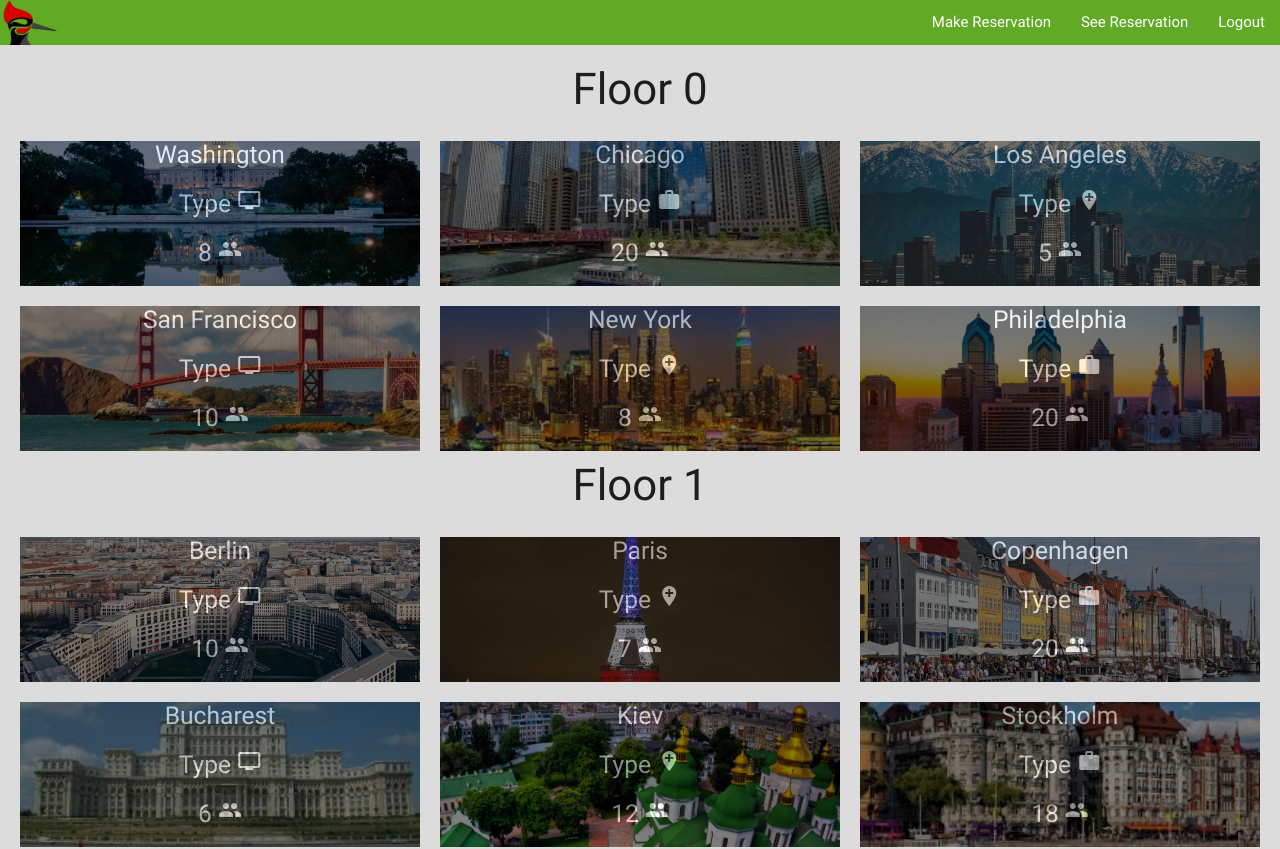
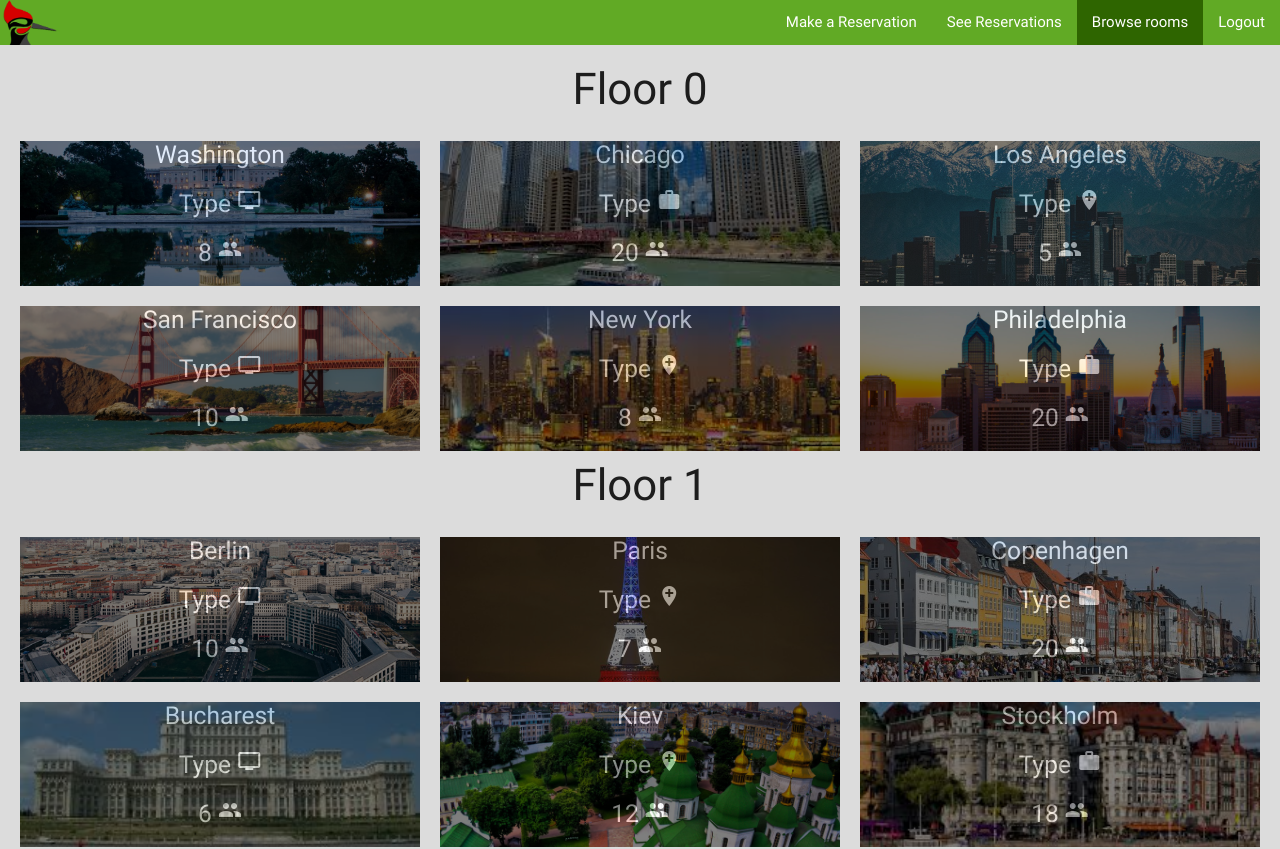
Before and after one commit to cochiletSerban/angularBoilerPlate, an Angular app: page /room-layout in a window 1280 px wide. Shown: the top 849 px of the page. Built offline with nearby package versions, Linux system fonts and the light colour scheme; sample sign-in values are in the browser's storage; what angular2-fontawesome, angular2-materialize would draw is missing.

Commit message:
added nav button

```diff
--- a/src/app/nav-bar/nav-bar.component.html
+++ b/src/app/nav-bar/nav-bar.component.html
@@ -5,10 +5,13 @@
     </a>
     <ul id="nav-mobile" class="right ">
       <li routerLink="/make-reservations"  routerLinkActive="active">
-        <a  >Make Reservation</a>
+        <a  >Make a Reservation</a>
       </li>
       <li routerLink="/user-reservations"  routerLinkActive="active" >
-        <a >See Reservation</a>
+        <a >See Reservations</a>
+      </li>
+      <li routerLink="/room-layout"  routerLinkActive="active" >
+        <a >Browse rooms</a>
       </li>
       <li>
         <a  class="hide-on-med-and-down" (click)="logOut()">Logout</a>
```
